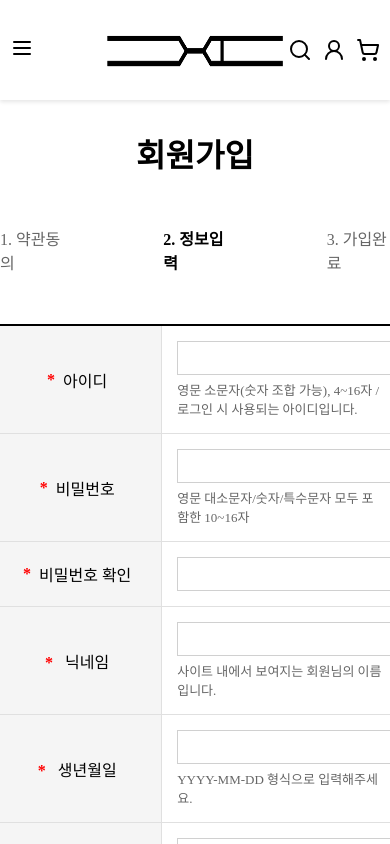
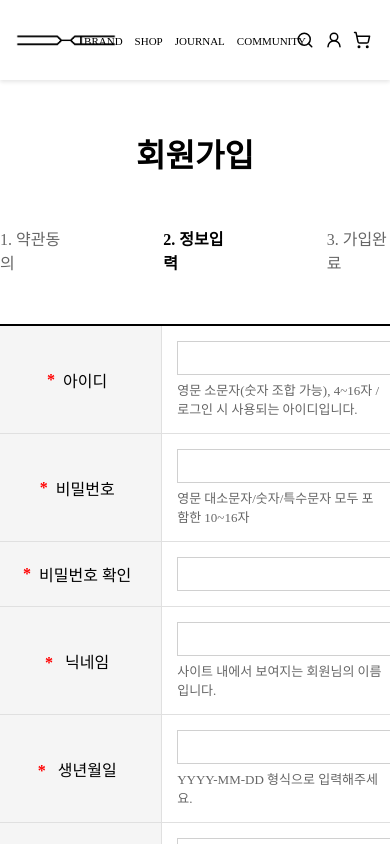
Before and after one commit to Choice-Appear/Choice-Appear-Frontend, a React (Vite) app in the folder frontend/: page /member/join in a window 390 px wide. Shown: the top 844 px of the page. Built offline with nearby package versions, Linux system fonts and the light colour scheme; no server answers.

Commit message:
design: Header.tsx UI 수정
- 새로운 디자인으로 UI 수정
- 시맨틱 태그 기반 리팩토링 수행
- 768px 이하 반응형 디자인 구현

```diff
--- a/frontend/src/widgets/header/ui/Header.module.scss
+++ b/frontend/src/widgets/header/ui/Header.module.scss
@@ -15,45 +15,92 @@
   background-color: #ffffff;
   box-shadow: 0 2px 4px rgba(0, 0, 0, 0.1);
 
-  .menu {
-    cursor: pointer;
+  .logoWrapper {
+    margin: 0;
+    min-width: 0;
   }
 
   .logo {
-    width: 300px;
-    height: 45px;
+    width: clamp(120px, 15vw, 200px); // 반응형 width
+    height: auto; // 비율 유지
     cursor: pointer;
-
-    position: absolute;
-    left: 50%;
-    top: 50%;
-    transform: translate(-50%, -50%);
-    z-index: 101;
+    display: block; // img 기본 여백 제거
   }
 
-  .routing {
+  .linkList {
+    position: absolute; // 절대 위치로 정가운데 배치
+    left: 50%;
+    transform: translateX(-50%);
+
     display: flex;
-    justify-content: space-between;
+    gap: 32px;
+    list-style: none;
+    margin: 0;
+    padding: 0;
+
+    .routing {
+      cursor: pointer;
+      text-decoration: none; // 밑줄 제거
+      color: inherit; // 부모 요소의 색상 상속
+      white-space: nowrap; // 텍스트 줄바꿈 방지
+
+      &:visited {
+        color: inherit; // 방문한 링크도 동일한 색상 유지
+      }
+
+      &:hover,
+      &:active,
+      &:focus {
+        color: inherit; // 모든 상태에서 색상 유지
+      }
+    }
+  }
+
+  .actions {
+    display: flex;
+    gap: 10px;
     align-items: center;
-    gap: 20px;
+    min-width: 0;
 
-    > * {
+    .iconButton {
+      background: none;
+      border: none;
+      padding: 8px;
+
+      display: flex;
+      align-items: center;
       cursor: pointer;
     }
   }
-}
 
-/* 모바일 스타일 (768px 이하) */
-@media (max-width: 768px) {
-  .container {
-    padding: 0px 10px;
+  /* 모바일 스타일 (768px 이하) */
+  @media (max-width: 768px) {
+    height: var(--header-height-mobile, 60px); // 모바일 헤더 높이
+    padding: 0px 16px; // 좌우 패딩 축소
 
     .logo {
-      width: 180px;
+      width: clamp(100px, 20vw, 140px); // 모바일에서 더 작은 범위
     }
 
-    .routing {
-      gap: 10px;
+    .linkList {
+      gap: clamp(12px, 2vw, 20px); // 모바일 gap 축소
+
+      .routing {
+        font-size: clamp(11px, 2vw, 14px); // 모바일 폰트 크기
+      }
+    }
+
+    .actions {
+      gap: clamp(4px, 1vw, 8px);
+
+      .iconButton {
+        padding: clamp(3px, 0.8vw, 6px);
+
+        svg {
+          width: clamp(18px, 3vw, 20px);
+          height: clamp(18px, 3vw, 20px);
+        }
+      }
     }
   }
 }
--- a/frontend/src/widgets/header/ui/Header.tsx
+++ b/frontend/src/widgets/header/ui/Header.tsx
@@ -1,13 +1,9 @@
 import styles from './Header.module.scss';
 import logo from '@/shared/assets/cna.jpg';
-import { Menu, Search, UserRound, ShoppingCart } from '@/shared/icons';
-import { useState } from 'react';
-import { useNavigate } from 'react-router-dom';
-import { Sidebar } from '@/widgets/sidebar';
+import { Search, UserRound, ShoppingCart } from '@/shared/icons';
+import { Link, useNavigate } from 'react-router-dom';
 
 export const Header = () => {
-  const [isSidebarOpen, setIsSidebarOpen] = useState(false);
-
   const navigate = useNavigate();
 
   const goToMyPage = () => {
@@ -18,48 +14,80 @@ export const Header = () => {
     navigate('/mybasket');
   };
 
-  const goToHome = () => {
-    navigate('/');
-  };
+  return (
+    <header>
+      <nav className={styles.container}>
+        {/* 좌측 로고 */}
+        <h1 className={styles.logoWrapper}>
+          <Link to={'/'}>
+            <img
+              src={logo}
+              alt="로고"
+              className={styles.logo}
+            />
+          </Link>
+        </h1>
 
-  const toggleSidebar = () => {
-    setIsSidebarOpen(!isSidebarOpen);
-  };
-
-  return (
-    <>
-      <div className={styles.container}>
-        {/* 좌측 사이드바 */}
-        <div>
-          <Menu
-            className={styles.menu}
-            onClick={toggleSidebar}
-          />
-        </div>
-
-        {/* 로고 */}
-        <div>
-          <img
-            className={styles.logo}
-            onClick={goToHome}
-            src={logo}
-            alt="로고"
-          />
-        </div>
+        {/* 메인 서비스 라우팅 */}
+        <ul className={styles.linkList}>
+          <li>
+            <Link
+              to={'/'}
+              className={styles.routing}
+            >
+              BRAND
+            </Link>
+          </li>
+          <li>
+            <Link
+              to={'/'}
+              className={styles.routing}
+            >
+              SHOP
+            </Link>
+          </li>
+          <li>
+            <Link
+              to={'/'}
+              className={styles.routing}
+            >
+              JOURNAL
+            </Link>
+          </li>
+          <li>
+            <Link
+              to={'/'}
+              className={styles.routing}
+            >
+              COMMUNITY
+            </Link>
+          </li>
+        </ul>
 
         {/* 우측 버튼 */}
-        <div className={styles.routing}>
-          <Search />
-          <UserRound onClick={goToMyPage} />
-          <ShoppingCart onClick={goToMyBasket} />
+        <div className={styles.actions}>
+          <button
+            type="button"
+            className={styles.iconButton}
+          >
+            <Search />
+          </button>
+          <button
+            type="button"
+            onClick={goToMyPage}
+            className={styles.iconButton}
+          >
+            <UserRound />
+          </button>
+          <button
+            type="button"
+            onClick={goToMyBasket}
+            className={styles.iconButton}
+          >
+            <ShoppingCart />
+          </button>
         </div>
-      </div>
-
-      {/* 사이드바 */}
-      <Sidebar
-        isOpen={isSidebarOpen}
-        onClose={() => setIsSidebarOpen(false)}
-      />
-    </>
+      </nav>
+    </header>
   );
 };
```
